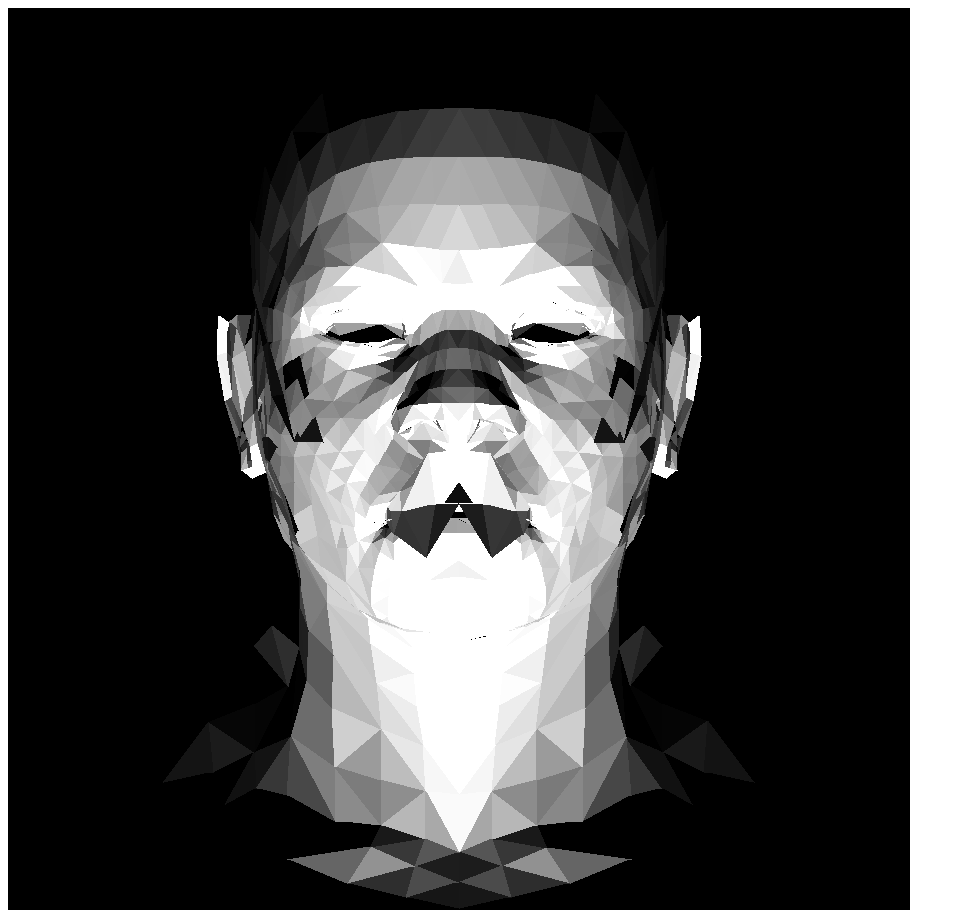
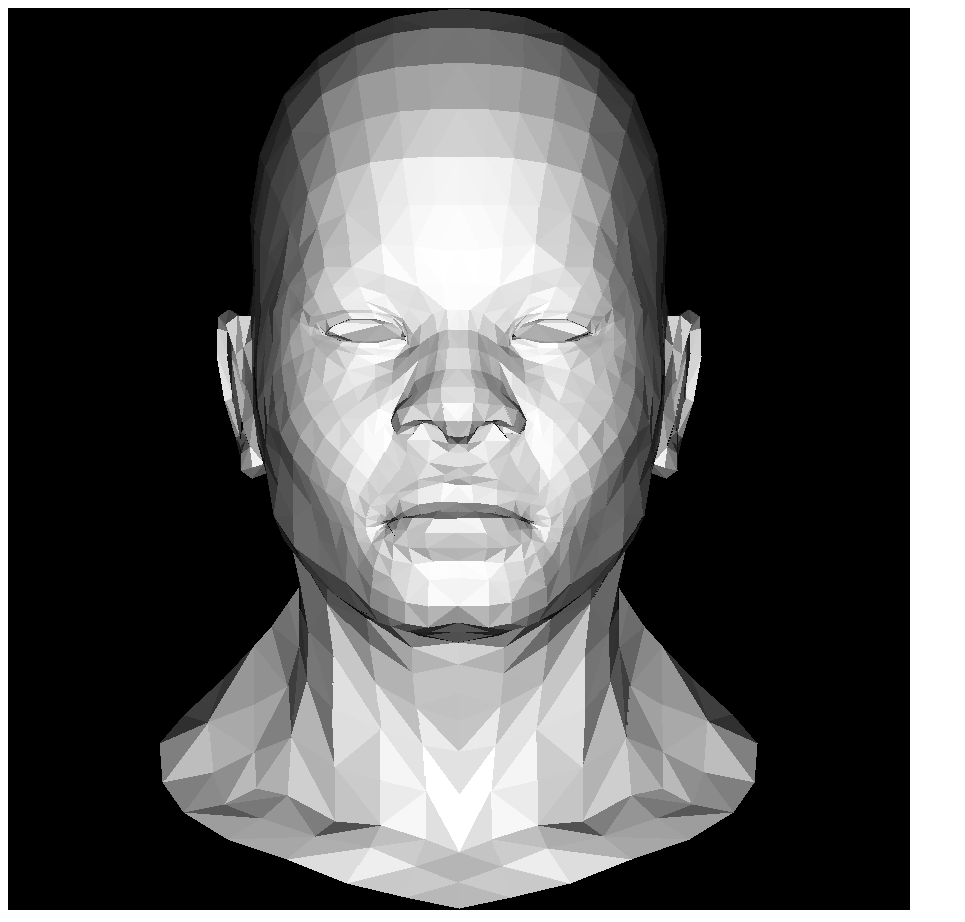
Before and after one commit to Tmin10/3d-canvas, a website: page index.html in a window 1280 px wide. Shown: the whole page, without its empty margins (0-965 px from the left). Drawn offline with Linux system fonts and the light colour scheme.

Commit message:
z-buffer

```diff
--- a/index.html
+++ b/index.html
@@ -55,7 +55,7 @@
 				constructor (x, y, z) {
 					this.x = x;
 					this.y = y;
-					this.z = z;
+					this.z = z ? z : 0;
 				}
 
 				static fromArray (arr) {
@@ -75,6 +75,22 @@
 						this.x - v.x,
 						this.y - v.y,
 						this.z - v.z
+					)
+				}
+
+				plus(v) {
+					return new Vector(
+						this.x + v.x,
+						this.y + v.y,
+						this.z + v.z
+					)
+				}
+
+				multiply(num) {
+					return new Vector(
+						this.x * num,
+						this.y * num,
+						this.z * num
 					)
 				}
 
@@ -116,7 +132,7 @@
 					const draw = (x, y, color) => {
 						ctx.fillStyle =
 							"rgba("+color[0]+","+color[1]+","+color[2]+", "+(color[3]/255)+")";
-						ctx.fillRect(Math.floor(x + + 0.00000000000001), Math.floor(y + + 0.00000000000001), 1, 1);
+						ctx.fillRect(Math.floor(x + 0.00000000000001), Math.floor(y + 0.00000000000001), 1, 1);
 					}
 
 					const line = (x0, y0, x1, y1, color) => {
@@ -149,67 +165,78 @@
 						}
 					}
 
-					const triangle = (x0, y0, x1, y1, x2, y2, color) => {
-						x0 = Math.floor(x0);
-						y0 = Math.floor(y0);
-						x1 = Math.floor(x1);
-						y1 = Math.floor(y1);
-						x2 = Math.floor(x2);
-						y2 = Math.floor(y2);
-						if (y0 > y1) {
-							[x0, y0, x1, y1] = [x1, y1, x0, y0];
+					const triangle = (v0, v1, v2, color, zbuffer) => {
+						v0.x = Math.floor(v0.x);
+						v0.y = Math.floor(v0.y);
+						v1.x = Math.floor(v1.x);
+						v1.y = Math.floor(v1.y);
+						v2.x = Math.floor(v2.x);
+						v2.y = Math.floor(v2.y);
+						if (v0.y === v1.y && v0.y === v2.y) {
+							return;
 						}
-						if (y0 > y2) {
-							[x0, y0, x2, y2] = [x2, y2, x0, y0];
+						if (v0.y > v1.y) {
+							[v0.x, v0.y, v1.x, v1.y] = [v1.x, v1.y, v0.x, v0.y];
 						}
-						if (y1 > y2) {
-							[x1, y1, x2, y2] = [x2, y2, x1, y1];
+						if (v0.y > v2.y) {
+							[v0.x, v0.y, v2.x, v2.y] = [v2.x, v2.y, v0.x, v0.y];
 						}
-						const height = y2 - y0;
-						let currentHeight = y1 - y0 + 1;
-						for (let y = y0; y <= y1; y++) {
-							const alpha = (y - y0) / height;
-							const beta  = (y - y0) / currentHeight;
-							let xl = Math.floor(x0 + (x2 - x0) * alpha + 0.00000000000001);
-							let xr = Math.floor(x0 + (x1 - x0) * beta + 0.00000000000001);
-							if (xl > xr) {
-								[xl, xr] = [xr, xl];
+						if (v1.y > v2.y) {
+							[v1.x, v1.y, v2.x, v2.y] = [v2.x, v2.y, v1.x, v1.y];
+						}
+						const height = v2.y - v0.y;
+						const firstHeight = v1.y - v0.y;
+						const secondHeight = v2.y - v1.y;
+						for (let i = 0; i < height; i++) {
+							const second_half = i > v1.y - v0.y || v1.y===v0.y;
+							const alpha = i / height;
+							let beta;
+							if (!second_half) {
+								beta = i / firstHeight;
+							} else {
+								beta  = (i - (v1.y-v0.y)) / secondHeight;
 							}
-							for (let x = xl; x <= xr; x++) {
-								draw(x, y, color);
+							let A = v0.plus(v2.minus(v0).multiply(alpha));
+							let B;
+							if (!second_half) {
+								B = v0.plus(v1.minus(v0).multiply(beta));
+							} else {
+								B = v1.plus(v2.minus(v1).multiply(beta));
+							}
+							if (A.x > B.x) {
+								[A, B] = [B, A];
+							}
+							for (let j = Math.floor(A.x + 0.00000000000001); j <= B.x; j++) {
+								const phi = A.x===B.x ? 1 : (j - A.x) / (B.x - A.x);
+								const P = A.plus(B.minus(A).multiply(phi));
+								P.x = j;
+								P.y = v0.y + i;
+								const idx = j + (v0.y + i ) * PICTURE_SIZE;
+								if (!zbuffer[idx] || zbuffer[idx] < P.z) {
+									zbuffer[idx] = P.z;
+									draw(P.x, P.y, color);
+								}
 							}
 						}
-						currentHeight = y2 - y1 + 1;
-						for (let y = y1; y <= y2; y++) {
-							const alpha = (y-y0) / height;
-							const beta  = (y-y1) / currentHeight;
-							let xl = Math.floor(x0 + (x2 - x0) * alpha + 0.00000000000001);
-							let xr = Math.floor(x1 + (x2 - x1) * beta + 0.00000000000001);
-							if (xl > xr) {
-								[xl, xr] = [xr, xl];
-							}
-							for (let x = xl; x <= xr; x++) {
-								draw(x, y, color);
-							}
-
-						}
-						// line(x0, y0, x1, y1, color);
-						// line(x1, y1, x2, y2, color);
-						// line(x0, y0, x2, y2, color);
 					}
 
 					const white = [255, 255, 255, 255];
 					const red = [255, 0, 0, 255];
 					const green = [0, 255, 0, 255];
 
-					const one = [255,255,255,255];
-					const two = [200,200,200,255];
+					const one = [255, 255, 255, 255];
+					const two = [200, 200, 200, 255];
+
+					// triangle(new Vector(10,70,0), new Vector(50,160,100), new Vector(170, 80, 200), one);
+					// triangle(new Vector(180,50,0), new Vector(150,1,100), new Vector(70, 180, 200), one);
+					// triangle(new Vector(180,150,0), new Vector(120,160,100), new Vector(130, 180, 200), one);
 
 					const [v, f] = file;
-					const lightDir = new Vector(0, -1, -1);
+					const lightDir = new Vector(0, 0, -1);
+					const zbuffer = [];
 
 					for (let i = 0; i < f.length; i++) {
-					//for (let i = 0; i < 0; i++) {
+					// for (let i = 0; i < 0; i++) {
 						const v0 = new Vector(
 							(parseFloat(v[f[i][0][0] - 1][0]) + 1) * (PICTURE_SIZE/2),
 							(parseFloat(v[f[i][0][0] - 1][1]) + 1) * (PICTURE_SIZE/2),
@@ -230,9 +257,8 @@
 						const c = first.cross(second);
 						c.normalize();
 						const intensity = c.dotProduct(lightDir);
-						//console.log(v0.x, v0.y, v1.x, v1.y, v2.x, v2.y, [Math.round(intensity*255), Math.round(intensity*255), Math.round(intensity*255), 255])
 						if (intensity > 0) {
-							triangle(v0.x, v0.y, v1.x, v1.y, v2.x, v2.y, [Math.round(intensity*255), Math.round(intensity*255), Math.round(intensity*255), 255]);
+							triangle(v0, v1, v2, [Math.round(intensity*255), Math.round(intensity*255), Math.round(intensity*255), 255], zbuffer);
 						}
 					}
 				}
```
